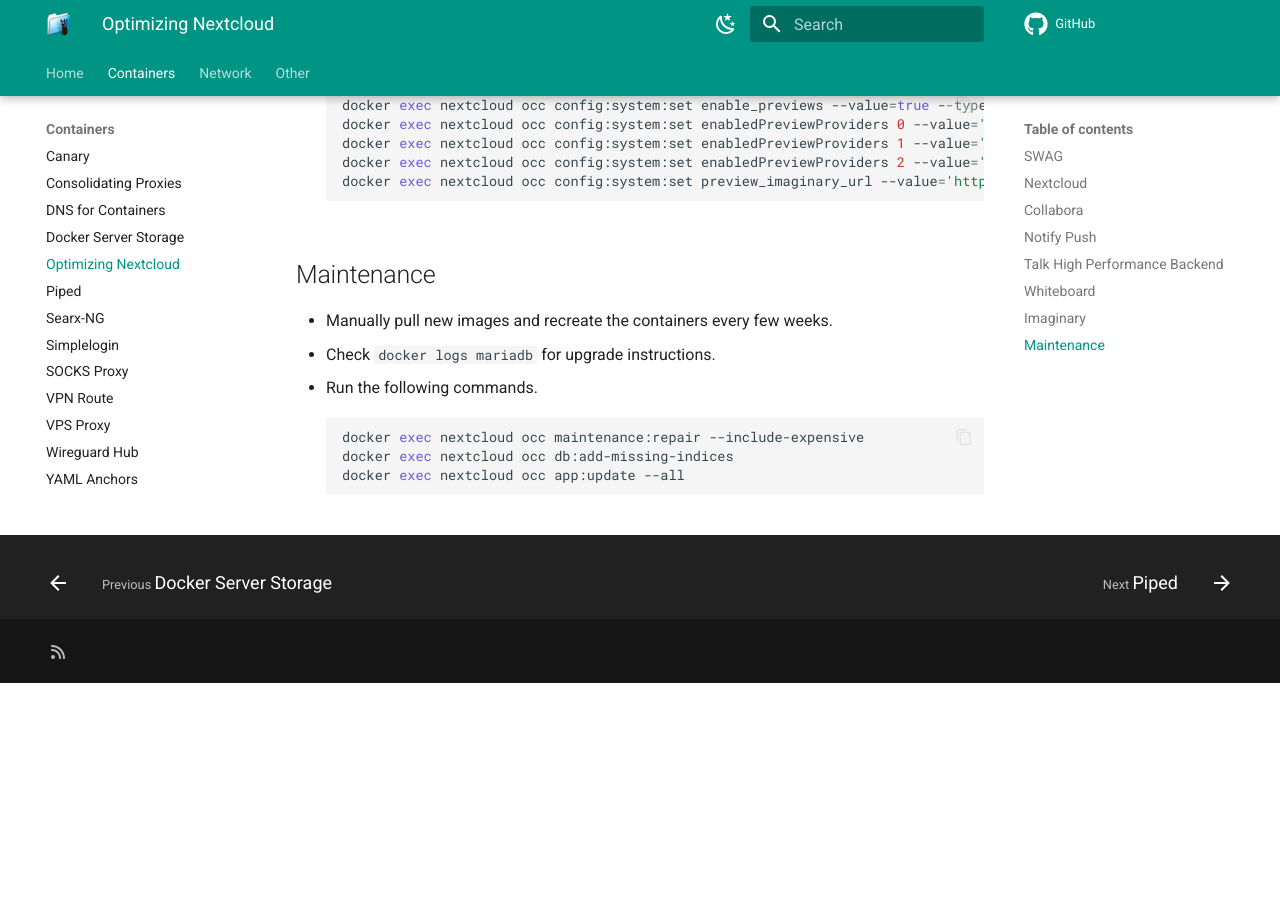
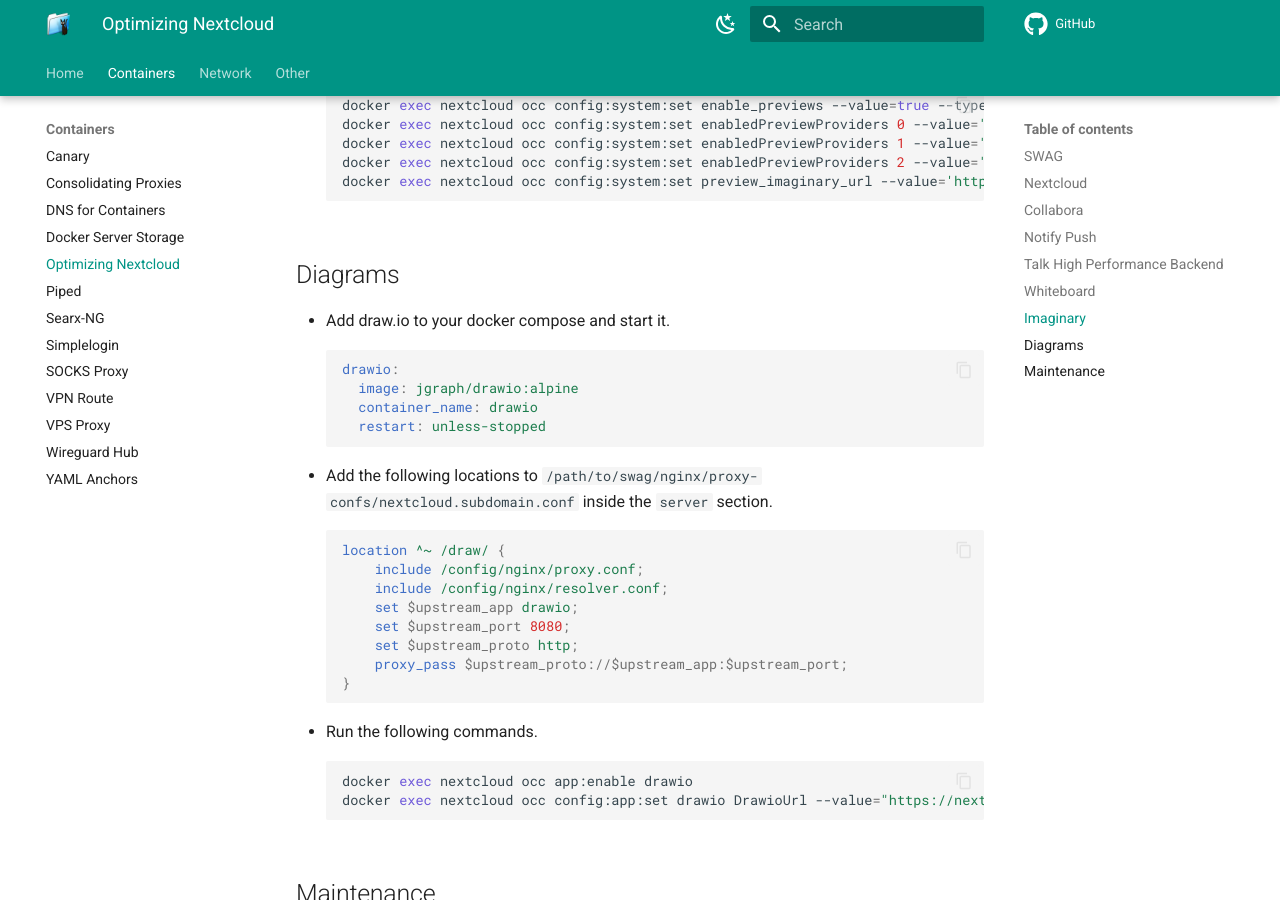
Before and after one commit to quietsy/advanced-configurations, an MkDocs documentation site: the page built from docs/Containers/optimizing-nextcloud.md, in a window 1280 px wide and 900 px high, scrolled down 7621 px. Built offline with MkDocs 1.6.1 and Material for MkDocs 9.7.7, drawn with Linux system fonts in a browser that asks for light colours; comment, search, counter and statistics services are not loaded; before the commit the page ends 8304 px from its top, so only the background shows below that.

Commit message:
Add drawio

````diff
--- a/docs/Containers/optimizing-nextcloud.md
+++ b/docs/Containers/optimizing-nextcloud.md
@@ -308,6 +308,32 @@
   docker exec nextcloud occ config:system:set preview_imaginary_url --value='http://imaginary:9000'
   ```
 
+## Diagrams
+
+- Add draw.io to your docker compose and start it.
+    ```yaml
+    drawio:
+      image: jgraph/drawio:alpine
+      container_name: drawio
+      restart: unless-stopped
+    ```
+- Add the following locations to `/path/to/swag/nginx/proxy-confs/nextcloud.subdomain.conf` inside the `server` section.
+    ```nginx
+    location ^~ /draw/ {
+        include /config/nginx/proxy.conf;
+        include /config/nginx/resolver.conf;
+        set $upstream_app drawio;
+        set $upstream_port 8080;
+        set $upstream_proto http;
+        proxy_pass $upstream_proto://$upstream_app:$upstream_port;
+    }
+    ```
+- Run the following commands.
+  ```bash
+  docker exec nextcloud occ app:enable drawio
+  docker exec nextcloud occ config:app:set drawio DrawioUrl --value="https://nextcloud.domain.com/draw"
+  ```
+
 ## Maintenance
 
 - Manually pull new images and recreate the containers every few weeks.
````
